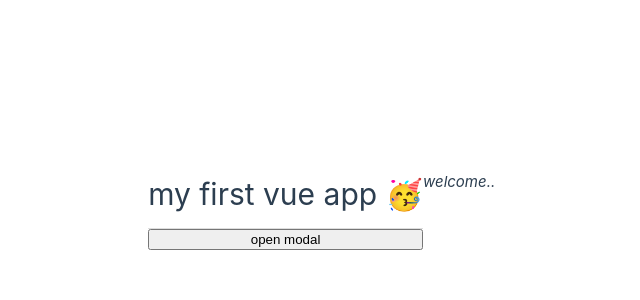
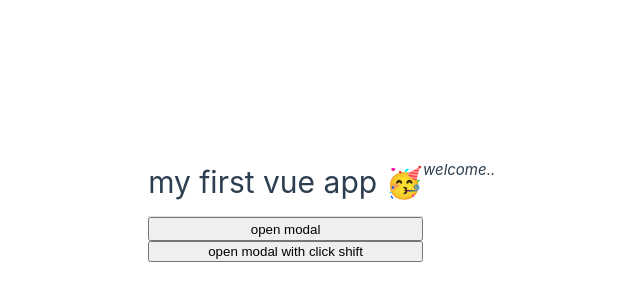
Before and after one commit to stopdaydreaming/vue3-super-engine, a Vue app: page / in a window 1280 px wide. Shown: the part 190-490 px from the top of the page, without its empty margins (217-857 px from the left). Built offline with nearby package versions, Linux system fonts and the light colour scheme.

Commit message:
click event modifiers

```diff
--- a/src/App.vue
+++ b/src/App.vue
@@ -5,7 +5,8 @@
   <div v-if="showModal">
   <Modal :header="header" :text="text" theme="sale" @close="toggleModal"/>
 </div>
-  <button @click="toggleModal">open modal</button>
+  <button @click="toggleModal">open modal</button><br/>
+  <button @click.shift="toggleModal">open modal with click shift</button>
 </template>
 
 <script>
--- a/src/components/Modal.vue
+++ b/src/components/Modal.vue
@@ -1,5 +1,5 @@
 <template>
-    <div class="backdrop" @click="closeModal">
+    <div class="backdrop" @click.self="closeModal">
         <div class="modal" :class="{ sale: theme === 'sale' }">
             <h1>{{ header }}</h1>
             <p>{{ text }}</p>
```
